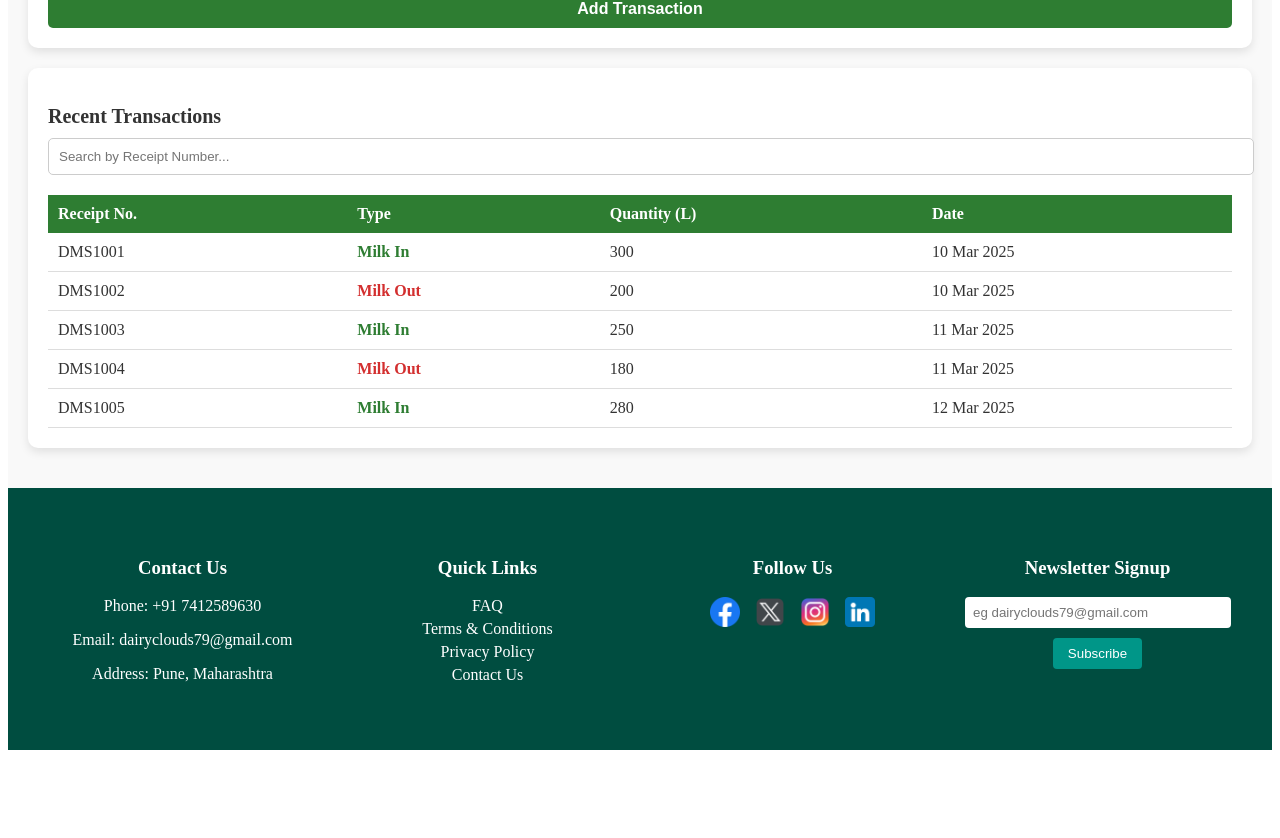
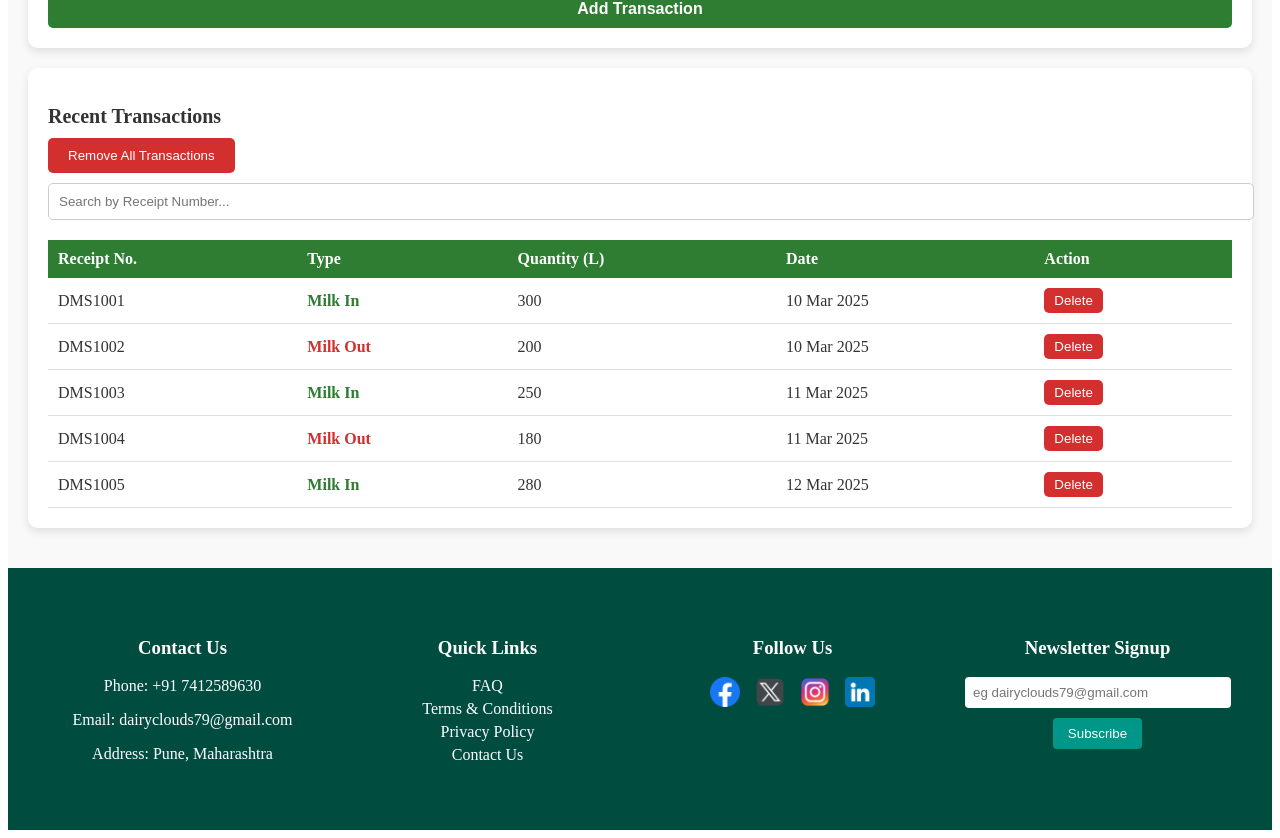
Before and after one commit to Pratik-shedge07/Dairy_Clouds, a React (Create React App) app: page /services in a window 1280 px wide. Shown: the part 912-1750 px from the top of the page. Before the commit the page ends 1670 px from the top, so only its background shows below. Built offline with nearby package versions, Linux system fonts and the light colour scheme.

Commit message:
dele transaction button added

```diff
--- a/src/pages/Services.jsx
+++ b/src/pages/Services.jsx
@@ -82,6 +82,15 @@ function Services() {
     });
   };
 
+  const handleDeleteTransaction = (receiptNo) => {
+    const updatedTransactions = transactions.filter(txn => txn.receiptNo !== receiptNo);
+    setTransactions(updatedTransactions);
+  };
+
+  const handleRemoveAllTransactions = () => {
+    setTransactions([]);
+  };
+
   const styles = {
     container: {
       padding: "20px",
@@ -147,6 +156,23 @@ function Services() {
       padding: "10px",
       fontWeight: "bold",
       color: "#777",
+    },
+    deleteButton: {
+      backgroundColor: "#D32F2F",
+      color: "#fff",
+      border: "none",
+      borderRadius: "5px",
+      padding: "5px 10px",
+      cursor: "pointer",
+    },
+    removeAllButton: {
+      backgroundColor: "#D32F2F",
+      color: "#fff",
+      border: "none",
+      borderRadius: "5px",
+      padding: "10px 20px",
+      cursor: "pointer",
+      marginBottom: "10px",
     },
   };
 
@@ -217,6 +243,9 @@ function Services() {
       {/* Transaction Search & Table */}
       <motion.div style={styles.section} initial={{ y: 50 }} animate={{ y: 0 }} transition={{ duration: 0.5 }}>
         <h2 style={{ fontSize: "20px", marginBottom: "10px" }}>Recent Transactions</h2>
+        <button onClick={handleRemoveAllTransactions} style={styles.removeAllButton}>
+          Remove All Transactions
+        </button>
         <input
           type="text"
           placeholder="Search by Receipt Number..."
@@ -231,6 +260,7 @@ function Services() {
               <th style={styles.tableHeader}>Type</th>
               <th style={styles.tableHeader}>Quantity (L)</th>
               <th style={styles.tableHeader}>Date</th>
+              <th style={styles.tableHeader}>Action</th>
             </tr>
           </thead>
           <tbody>
@@ -249,11 +279,16 @@ function Services() {
                   </td>
                   <td style={styles.tableCell}>{txn.quantity}</td>
                   <td style={styles.tableCell}>{txn.date}</td>
+                  <td style={styles.tableCell}>
+                    <button onClick={() => handleDeleteTransaction(txn.receiptNo)} style={styles.deleteButton}>
+                      Delete
+                    </button>
+                  </td>
                 </tr>
               ))
             ) : (
               <tr>
-                <td colSpan="4" style={styles.noTransactions}>
+                <td colSpan="5" style={styles.noTransactions}>
                   No transactions found
                 </td>
               </tr>
```
